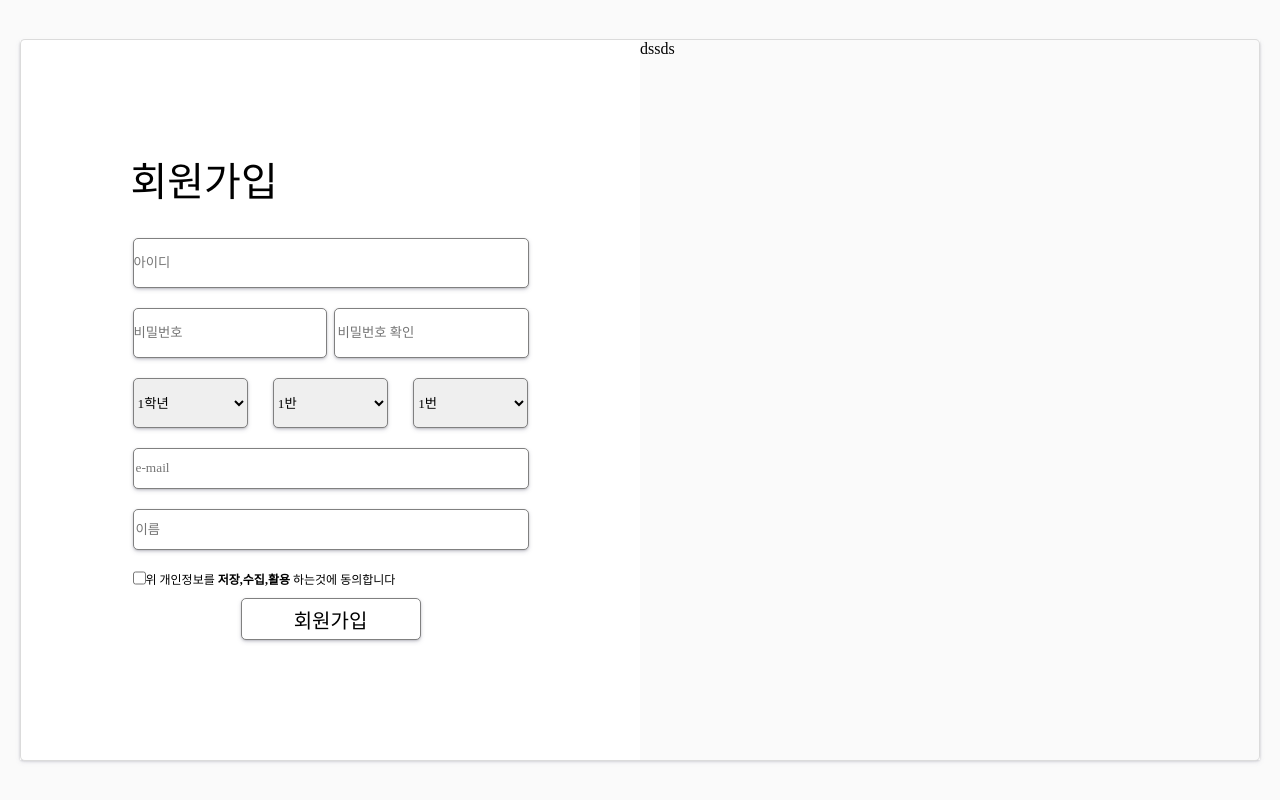
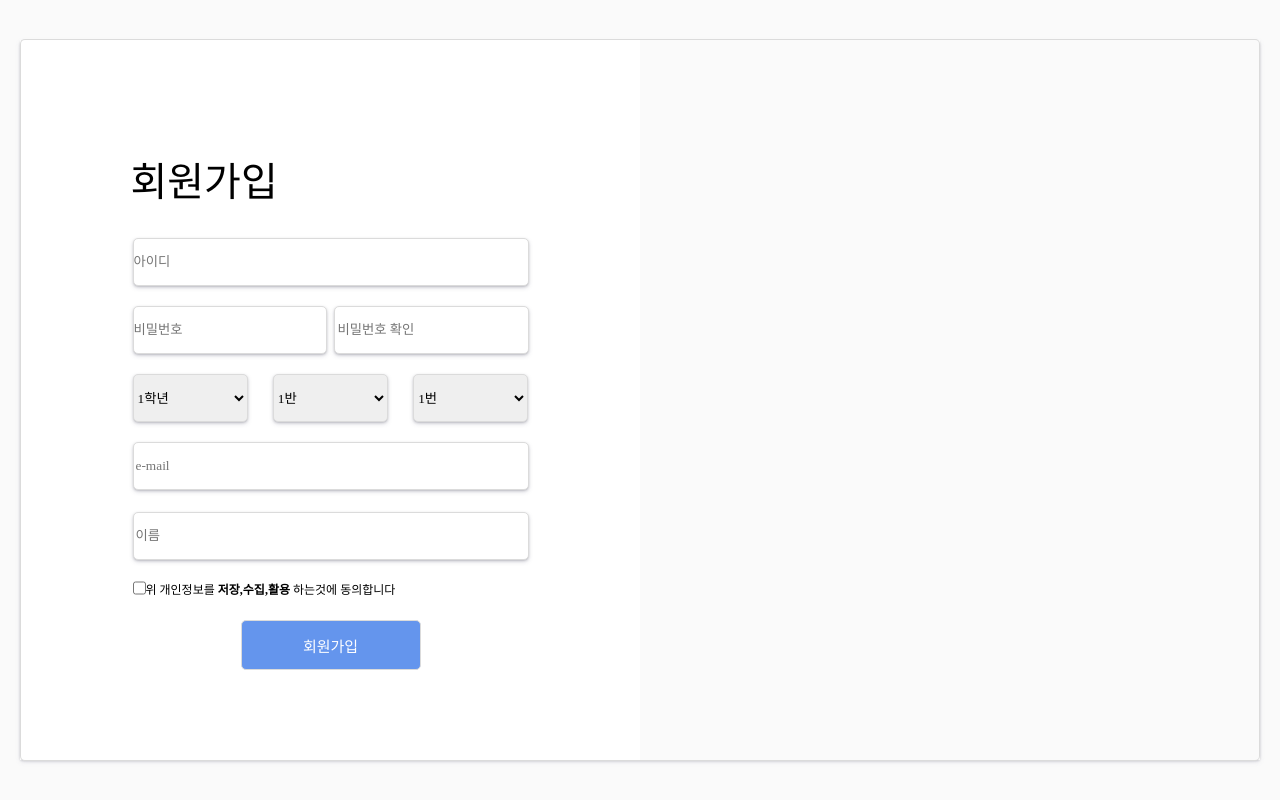
Before and after one commit to B1ND-6th-intern/GLASS_WEB, a React (Create React App) app: page /#/signup in a window 1280 px wide. Built offline with nearby package versions, Linux system fonts and the light colour scheme.

Commit message:
update : CertificationForm, SignupBar
Certification 부분 로직 변경, SignupBar 부분 디자인 변경

```diff
--- a/src/components/Certification/CertificationForm.jsx
+++ b/src/components/Certification/CertificationForm.jsx
@@ -49,10 +49,9 @@ const CertificationForm = () => {
     }
   }, [second]);
 
-  const reSendCounter = (event) => {
-    if (reSendId.current.contains(event.target)) {
+  const reSendCounter = () => {
+    if (reSendId.current) {
       reSendCount.current -= 1;
-      console.log(reSendId);
       if (reSendCount.current === 0) {
         setIsPossibleSend(false);
       }
--- a/src/components/Signup/SignupBar.css
+++ b/src/components/Signup/SignupBar.css
@@ -59,14 +59,14 @@
 
 :is(.signupBar-id-input, .signupBar-pw-input, .signupBar-pw-input-check, .signupBar-grades-select, .signupBar-classes-select, .signupBar-numbers-select, .signupBar-name-input, .signupBar-pw-wrap, .signupBar-id-wrap) {
   width: 90%;
-  height: 50px;
+  height: 48px;
   margin: 10px auto;
   box-sizing: border-box;
   display: flex;
 }
 
 :is(.signupBar-id-input, .signupBar-pw-input, .signupBar-pw-input-check, .signupBar-grades-select, .signupBar-classes-select, .signupBar-numbers-select, .signupBar-name-input) {
-  border: 1px solid grey;
+  border: 1px solid var(--main-border-color);
   outline: none;
   box-shadow: 0 2px 5px -1px rgba(50, 50, 93, 0.25),
     0 1px 3px -1px rgba(0, 0, 0, 0.3);
@@ -149,8 +149,8 @@ option {
 
 #signupBar-mail-input {
   width: 100%;
-  height: 100%;
-  border: 1px solid grey;
+  height: 48px;
+  border: 1px solid var(--main-border-color);
   box-sizing: border-box;
   box-shadow: 0 2px 5px -1px rgba(50, 50, 93, 0.25),
     0 1px 3px -1px rgba(0, 0, 0, 0.3);
@@ -182,13 +182,11 @@ option {
   height: 50px;
   margin: 0px auto;
   margin-top: auto;
-  margin-bottom: 30px;
-  background-color: white;
-  border: 1px solid grey;
+  background-color: var(--main_color);
+  border: 1px solid var(--main-border-color);
+  color: white;
   border-radius: 5px;
-  font-size: 20px;
-  box-shadow: 0 2px 5px -1px rgba(50, 50, 93, 0.25),
-    0 1px 3px -1px rgba(0, 0, 0, 0.3);
+  font-size: 15px;
   cursor: pointer;
 }
 
--- a/src/components/Signup/SignupBar.js
+++ b/src/components/Signup/SignupBar.js
@@ -210,7 +210,7 @@ const SignupBar = () => {
           />
         </div>
       </form>
-      <div id="signupBar-asideContainer">dssds</div>
+      <div id="signupBar-asideContainer"></div>
     </div>
   );
 };
```
